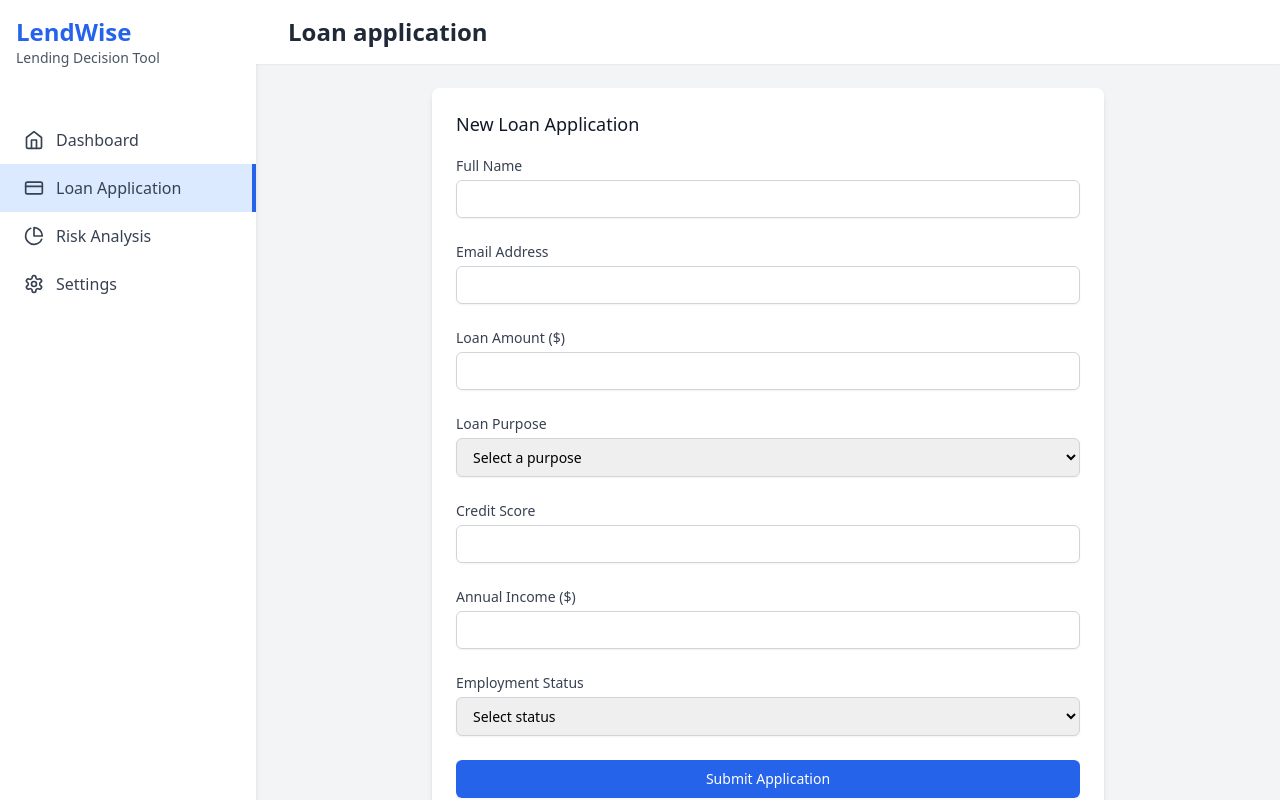
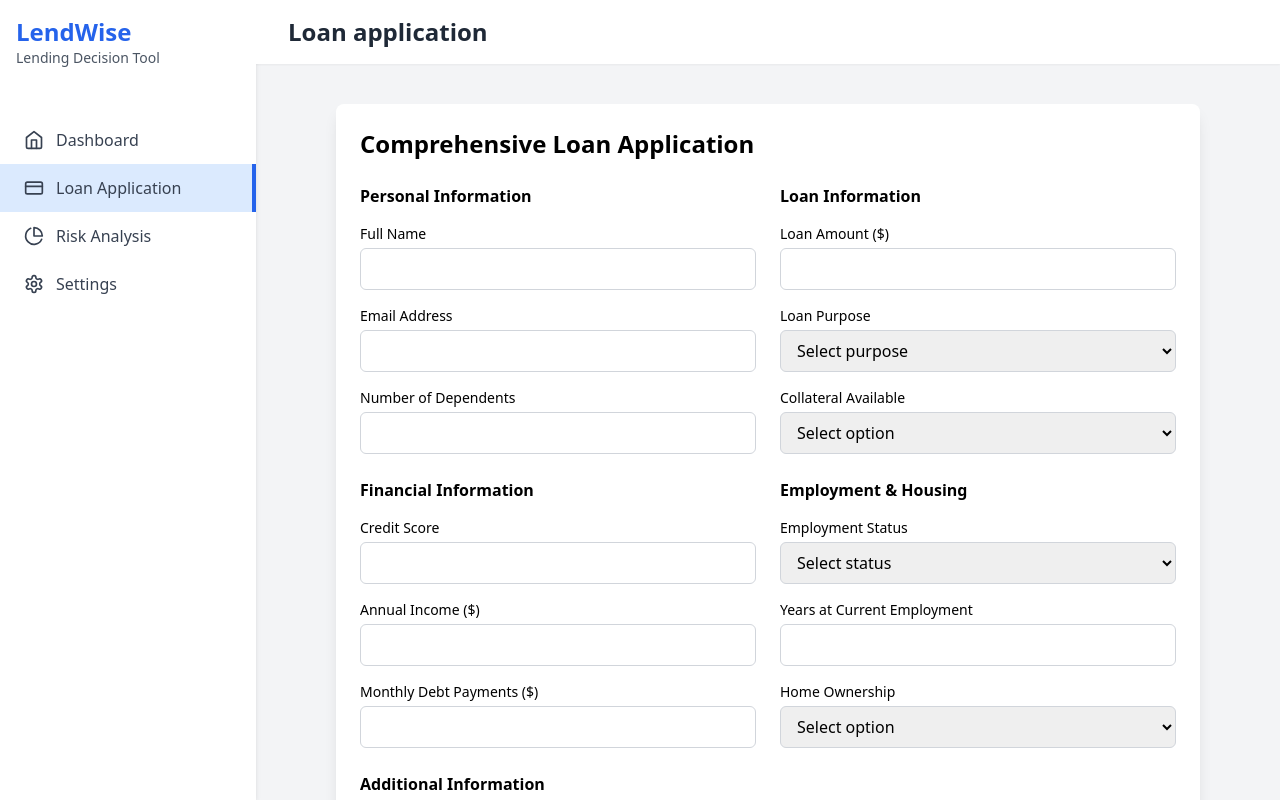
Before and after one commit to Talent5/Loan-system-hackthon-, a React (Vite) app: page / in a window 1280 px wide. Both pictures are taken after a click on the link "Loan Application". Built offline with nearby package versions, Linux system fonts and the light colour scheme.

Commit message:
Update LoanApplication.tsx

```diff
--- a/src/components/LoanApplication.tsx
+++ b/src/components/LoanApplication.tsx
@@ -1,7 +1,27 @@
 import React, { useState } from 'react';
 
+interface FormData {
+  fullName: string;
+  email: string;
+  loanAmount: string;
+  loanPurpose: string;
+  creditScore: string;
+  annualIncome: string;
+  employmentStatus: string;
+  monthlyDebt: string;
+  employmentYears: string;
+  homeOwnership: string;
+  monthlyRent: string;
+  bankruptcyHistory: string;
+  collateral: string;
+  dependents: string;
+  existingLoans: string;
+  businessType?: string;
+  businessYears?: string;
+}
+
 const LoanApplication: React.FC = () => {
-  const [formData, setFormData] = useState({
+  const [formData, setFormData] = useState<FormData>({
     fullName: '',
     email: '',
     loanAmount: '',
@@ -9,7 +29,57 @@ const LoanApplication: React.FC = () => {
     creditScore: '',
     annualIncome: '',
     employmentStatus: '',
+    monthlyDebt: '',
+    employmentYears: '',
+    homeOwnership: '',
+    monthlyRent: '',
+    bankruptcyHistory: '',
+    collateral: '',
+    dependents: '',
+    existingLoans: '',
+    businessType: '',
+    businessYears: ''
   });
+
+  interface RiskAssessment {
+    score: number;
+    dti: string;
+    lti: string;
+    recommendation: string;
+  }
+
+  const [riskAssessment, setRiskAssessment] = useState<RiskAssessment | null>(null);
+
+  const calculateRiskScore = (data: FormData) => {
+    const creditScore = Number(data.creditScore);
+    const annualIncome = Number(data.annualIncome);
+    const monthlyDebt = Number(data.monthlyDebt);
+    const loanAmount = Number(data.loanAmount);
+    const employmentYears = Number(data.employmentYears);
+    const monthlyRent = Number(data.monthlyRent);
+    const existingLoans = Number(data.existingLoans);
+
+    const monthlyIncome = annualIncome / 12;
+    const dti = ((monthlyDebt + monthlyRent) / monthlyIncome) * 100;
+    const lti = (loanAmount / annualIncome) * 100;
+
+    let score = 0;
+
+    score += Math.min(30, ((creditScore - 300) / (850 - 300)) * 30);
+    score += Math.max(0, 20 - (dti / 2));
+    score += Math.min(15, employmentYears * 2);
+    score += Math.max(0, 15 - (lti / 10));
+    score += data.bankruptcyHistory === 'no' ? 10 : 0;
+    score += data.homeOwnership === 'own' ? 5 : 2;
+    score += Math.max(0, 5 - (Number(existingLoans) * 1.5));
+
+    return {
+      score: Math.round(score),
+      dti: dti.toFixed(1),
+      lti: lti.toFixed(1),
+      recommendation: score >= 70 ? 'Approve' : score >= 50 ? 'Review' : 'Decline'
+    };
+  };
 
   const handleChange = (e: React.ChangeEvent<HTMLInputElement | HTMLSelectElement>) => {
     const { name, value } = e.target;
@@ -21,101 +91,154 @@ const LoanApplication: React.FC = () => {
 
   const handleSubmit = (e: React.FormEvent) => {
     e.preventDefault();
-    // Here you would typically send the form data to your backend
-    console.log('Form submitted:', formData);
-    // Reset form or show success message
+    const assessment = calculateRiskScore(formData);
+    setRiskAssessment(assessment);
   };
 
   return (
-    <div className="max-w-2xl mx-auto bg-white shadow-md rounded-lg overflow-hidden">
-      <div className="px-4 py-5 sm:p-6">
-        <h3 className="text-lg leading-6 font-medium text-gray-900">New Loan Application</h3>
-        <form onSubmit={handleSubmit} className="mt-5 space-y-6">
+    <div className="max-w-4xl mx-auto p-4">
+      <div className="bg-white rounded-lg shadow-lg p-6 mb-6">
+        <h2 className="text-2xl font-bold mb-6">Comprehensive Loan Application</h2>
+
+        <form onSubmit={handleSubmit} className="space-y-6">
+          <div className="grid grid-cols-1 md:grid-cols-2 gap-6">
+            {/* Personal Information */}
+            <div className="space-y-4">
+              <h4 className="font-semibold">Personal Information</h4>
               <div>
-            <label htmlFor="fullName" className="block text-sm font-medium text-gray-700">Full Name</label>
+                <label className="block text-sm font-medium mb-1">Full Name</label>
                 <input
                   type="text"
                   name="fullName"
-              id="fullName"
                   value={formData.fullName}
                   onChange={handleChange}
-              className="mt-1 block w-full border border-gray-300 rounded-md shadow-sm py-2 px-3 focus:outline-none focus:ring-blue-500 focus:border-blue-500 sm:text-sm"
+                  className="w-full px-3 py-2 border border-gray-300 rounded-md"
                   required
                 />
               </div>
               <div>
-            <label htmlFor="email" className="block text-sm font-medium text-gray-700">Email Address</label>
+                <label className="block text-sm font-medium mb-1">Email Address</label>
                 <input
                   type="email"
                   name="email"
-              id="email"
                   value={formData.email}
                   onChange={handleChange}
-              className="mt-1 block w-full border border-gray-300 rounded-md shadow-sm py-2 px-3 focus:outline-none focus:ring-blue-500 focus:border-blue-500 sm:text-sm"
+                  className="w-full px-3 py-2 border border-gray-300 rounded-md"
                   required
                 />
               </div>
               <div>
-            <label htmlFor="loanAmount" className="block text-sm font-medium text-gray-700">Loan Amount ($)</label>
+                <label className="block text-sm font-medium mb-1">Number of Dependents</label>
+                <input
+                  type="number"
+                  name="dependents"
+                  value={formData.dependents}
+                  onChange={handleChange}
+                  className="w-full px-3 py-2 border border-gray-300 rounded-md"
+                  required
+                />
+              </div>
+            </div>
+
+            {/* Loan Details */}
+            <div className="space-y-4">
+              <h4 className="font-semibold">Loan Information</h4>
+              <div>
+                <label className="block text-sm font-medium mb-1">Loan Amount ($)</label>
                 <input
                   type="number"
                   name="loanAmount"
-              id="loanAmount"
                   value={formData.loanAmount}
                   onChange={handleChange}
-              className="mt-1 block w-full border border-gray-300 rounded-md shadow-sm py-2 px-3 focus:outline-none focus:ring-blue-500 focus:border-blue-500 sm:text-sm"
+                  className="w-full px-3 py-2 border border-gray-300 rounded-md"
                   required
                 />
               </div>
               <div>
-            <label htmlFor="loanPurpose" className="block text-sm font-medium text-gray-700">Loan Purpose</label>
+                <label className="block text-sm font-medium mb-1">Loan Purpose</label>
                 <select
                   name="loanPurpose"
-              id="loanPurpose"
                   value={formData.loanPurpose}
                   onChange={handleChange}
-              className="mt-1 block w-full border border-gray-300 rounded-md shadow-sm py-2 px-3 focus:outline-none focus:ring-blue-500 focus:border-blue-500 sm:text-sm"
+                  className="w-full px-3 py-2 border border-gray-300 rounded-md"
                   required
                 >
-              <option value="">Select a purpose</option>
+                  <option value="">Select purpose</option>
                   <option value="home">Home Purchase</option>
                   <option value="business">Business</option>
                   <option value="education">Education</option>
                   <option value="personal">Personal</option>
+                  <option value="debt_consolidation">Debt Consolidation</option>
                 </select>
               </div>
               <div>
-            <label htmlFor="creditScore" className="block text-sm font-medium text-gray-700">Credit Score</label>
+                <label className="block text-sm font-medium mb-1">Collateral Available</label>
+                <select
+                  name="collateral"
+                  value={formData.collateral}
+                  onChange={handleChange}
+                  className="w-full px-3 py-2 border border-gray-300 rounded-md"
+                  required
+                >
+                  <option value="">Select option</option>
+                  <option value="property">Property</option>
+                  <option value="vehicle">Vehicle</option>
+                  <option value="investment">Investment Portfolio</option>
+                  <option value="none">No Collateral</option>
+                </select>
+              </div>
+            </div>
+
+            {/* Financial Information */}
+            <div className="space-y-4">
+              <h4 className="font-semibold">Financial Information</h4>
+              <div>
+                <label className="block text-sm font-medium mb-1">Credit Score</label>
                 <input
                   type="number"
                   name="creditScore"
-              id="creditScore"
                   value={formData.creditScore}
                   onChange={handleChange}
-              className="mt-1 block w-full border border-gray-300 rounded-md shadow-sm py-2 px-3 focus:outline-none focus:ring-blue-500 focus:border-blue-500 sm:text-sm"
+                  min="300"
+                  max="850"
+                  className="w-full px-3 py-2 border border-gray-300 rounded-md"
                   required
                 />
               </div>
               <div>
-            <label htmlFor="annualIncome" className="block text-sm font-medium text-gray-700">Annual Income ($)</label>
+                <label className="block text-sm font-medium mb-1">Annual Income ($)</label>
                 <input
                   type="number"
                   name="annualIncome"
-              id="annualIncome"
                   value={formData.annualIncome}
                   onChange={handleChange}
-              className="mt-1 block w-full border border-gray-300 rounded-md shadow-sm py-2 px-3 focus:outline-none focus:ring-blue-500 focus:border-blue-500 sm:text-sm"
+                  className="w-full px-3 py-2 border border-gray-300 rounded-md"
                   required
                 />
               </div>
               <div>
-            <label htmlFor="employmentStatus" className="block text-sm font-medium text-gray-700">Employment Status</label>
+                <label className="block text-sm font-medium mb-1">Monthly Debt Payments ($)</label>
+                <input
+                  type="number"
+                  name="monthlyDebt"
+                  value={formData.monthlyDebt}
+                  onChange={handleChange}
+                  className="w-full px-3 py-2 border border-gray-300 rounded-md"
+                  required
+                />
+              </div>
+            </div>
+
+            {/* Employment & Housing */}
+            <div className="space-y-4">
+              <h4 className="font-semibold">Employment & Housing</h4>
+              <div>
+                <label className="block text-sm font-medium mb-1">Employment Status</label>
                 <select
                   name="employmentStatus"
-              id="employmentStatus"
                   value={formData.employmentStatus}
                   onChange={handleChange}
-              className="mt-1 block w-full border border-gray-300 rounded-md shadow-sm py-2 px-3 focus:outline-none focus:ring-blue-500 focus:border-blue-500 sm:text-sm"
+                  className="w-full px-3 py-2 border border-gray-300 rounded-md"
                   required
                 >
                   <option value="">Select status</option>
@@ -123,18 +246,126 @@ const LoanApplication: React.FC = () => {
                   <option value="partTime">Part-time</option>
                   <option value="selfEmployed">Self-employed</option>
                   <option value="unemployed">Unemployed</option>
+                  <option value="retired">Retired</option>
                 </select>
               </div>
               <div>
+                <label className="block text-sm font-medium mb-1">Years at Current Employment</label>
+                <input
+                  type="number"
+                  name="employmentYears"
+                  value={formData.employmentYears}
+                  onChange={handleChange}
+                  step="0.5"
+                  className="w-full px-3 py-2 border border-gray-300 rounded-md"
+                  required
+                />
+              </div>
+              <div>
+                <label className="block text-sm font-medium mb-1">Home Ownership</label>
+                <select
+                  name="homeOwnership"
+                  value={formData.homeOwnership}
+                  onChange={handleChange}
+                  className="w-full px-3 py-2 border border-gray-300 rounded-md"
+                  required
+                >
+                  <option value="">Select option</option>
+                  <option value="own">Own</option>
+                  <option value="mortgage">Mortgage</option>
+                  <option value="rent">Rent</option>
+                  <option value="other">Other</option>
+                </select>
+              </div>
+            </div>
+          </div>
+
+          {/* Additional Risk Factors */}
+          <div>
+            <h4 className="font-semibold mb-4">Additional Information</h4>
+            <div>
+              <label className="block text-sm font-medium mb-1">Previous Bankruptcy?</label>
+              <select
+                name="bankruptcyHistory"
+                value={formData.bankruptcyHistory}
+                onChange={handleChange}
+                className="w-full px-3 py-2 border border-gray-300 rounded-md"
+                required
+              >
+                <option value="">Select option</option>
+                <option value="yes">Yes</option>
+                <option value="no">No</option>
+              </select>
+            </div>
+          </div>
+
+          {/* Conditional Business Information */}
+          {formData.loanPurpose === 'business' && (
+            <div className="space-y-4">
+              <h4 className="font-semibold">Business Information</h4>
+              <div>
+                <label className="block text-sm font-medium mb-1">Business Type</label>
+                <input
+                  type="text"
+                  name="businessType"
+                  value={formData.businessType}
+                  onChange={handleChange}
+                  className="w-full px-3 py-2 border border-gray-300 rounded-md"
+                  required
+                />
+              </div>
+              <div>
+                <label className="block text-sm font-medium mb-1">Years in Business</label>
+                <input
+                  type="number"
+                  name="businessYears"
+                  value={formData.businessYears}
+                  onChange={handleChange}
+                  step="0.5"
+                  className="w-full px-3 py-2 border border-gray-300 rounded-md"
+                  required
+                />
+              </div>
+            </div>
+          )}
+
           <button
             type="submit"
-              className="w-full flex justify-center py-2 px-4 border border-transparent rounded-md shadow-sm text-sm font-medium text-white bg-blue-600 hover:bg-blue-700 focus:outline-none focus:ring-2 focus:ring-offset-2 focus:ring-blue-500"
+            className="w-full bg-blue-600 text-white py-2 px-4 rounded-md hover:bg-blue-700 transition-colors"
           >
             Submit Application
           </button>
-          </div>
         </form>
       </div>
+
+      {riskAssessment && (
+        <div className="bg-white rounded-lg shadow-lg p-6">
+          <h2 className="text-2xl font-bold mb-4">Risk Assessment Results</h2>
+          <div className={`p-4 rounded-md ${
+            riskAssessment.recommendation === 'Approve' ? 'bg-green-50 border border-green-200' :
+            riskAssessment.recommendation === 'Review' ? 'bg-yellow-50 border border-yellow-200' :
+            'bg-red-50 border border-red-200'
+          }`}>
+            <div className="flex items-center gap-2">
+              {riskAssessment.recommendation === 'Approve' ? (
+                <svg className="w-5 h-5 text-green-500" fill="none" stroke="currentColor" viewBox="0 0 24 24">
+                  <path strokeLinecap="round" strokeLinejoin="round" strokeWidth="2" d="M5 13l4 4L19 7" />
+                </svg>
+              ) : (
+                <svg className="w-5 h-5 text-yellow-500" fill="none" stroke="currentColor" viewBox="0 0 24 24">
+                  <path strokeLinecap="round" strokeLinejoin="round" strokeWidth="2" d="M12 9v2m0 4h.01m-6.938 4h13.856c1.54 0 2.502-1.667 1.732-3L13.732 4c-.77-1.333-2.694-1.333-3.464 0L3.34 16c-.77 1.333.192 3 1.732 3z" />
+                </svg>
+              )}
+              <h3 className="text-lg font-semibold">Risk Score: {riskAssessment.score}/100</h3>
+            </div>
+            <div className="mt-2">
+              <p className="font-medium">Recommendation: {riskAssessment.recommendation}</p>
+              <p>DTI Ratio: {riskAssessment.dti}%</p>
+              <p>Loan-to-Income Ratio: {riskAssessment.lti}%</p>
+            </div>
+          </div>
+        </div>
+      )}
     </div>
   );
 };
```
Lines whose indentation alone changed are shown as unchanged.
